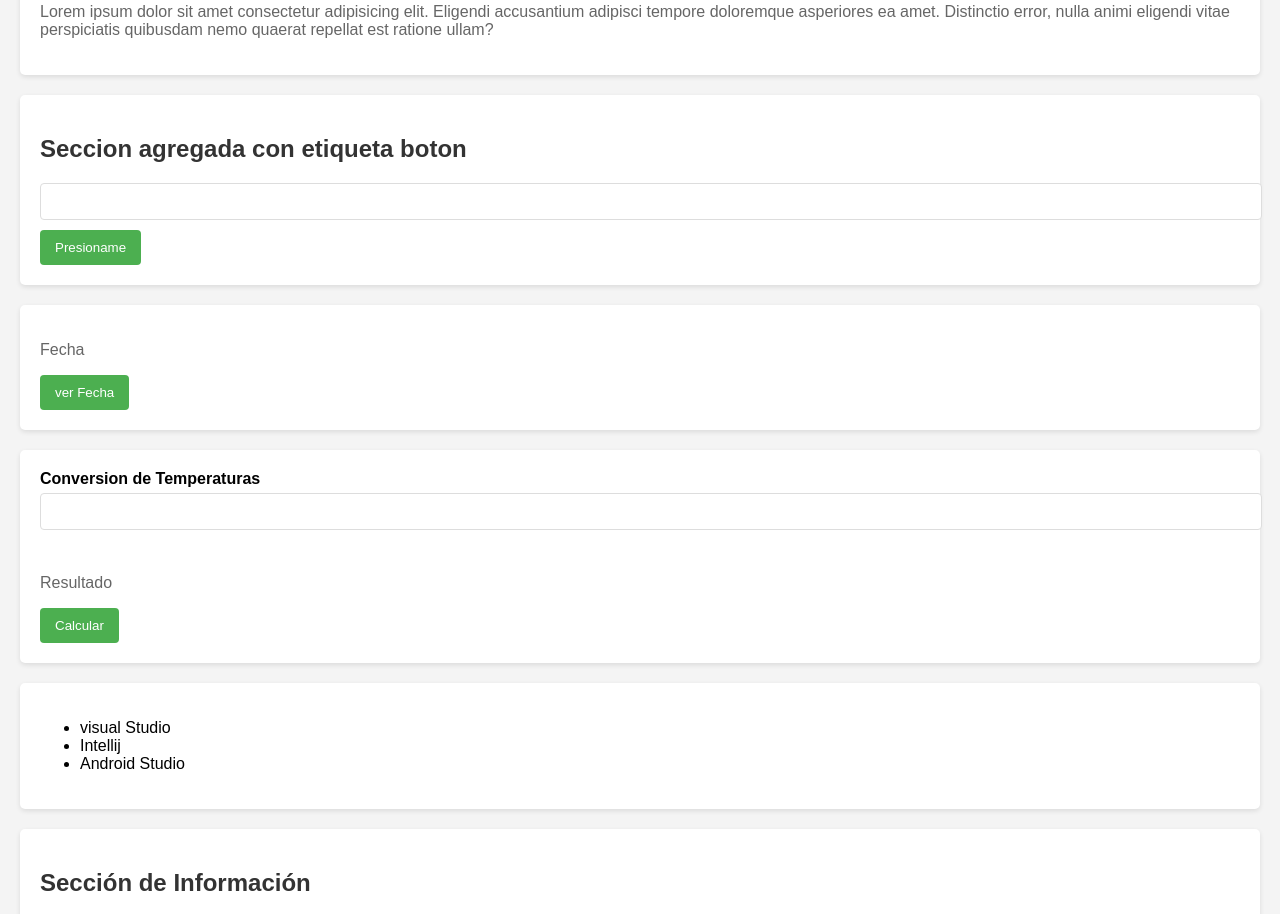
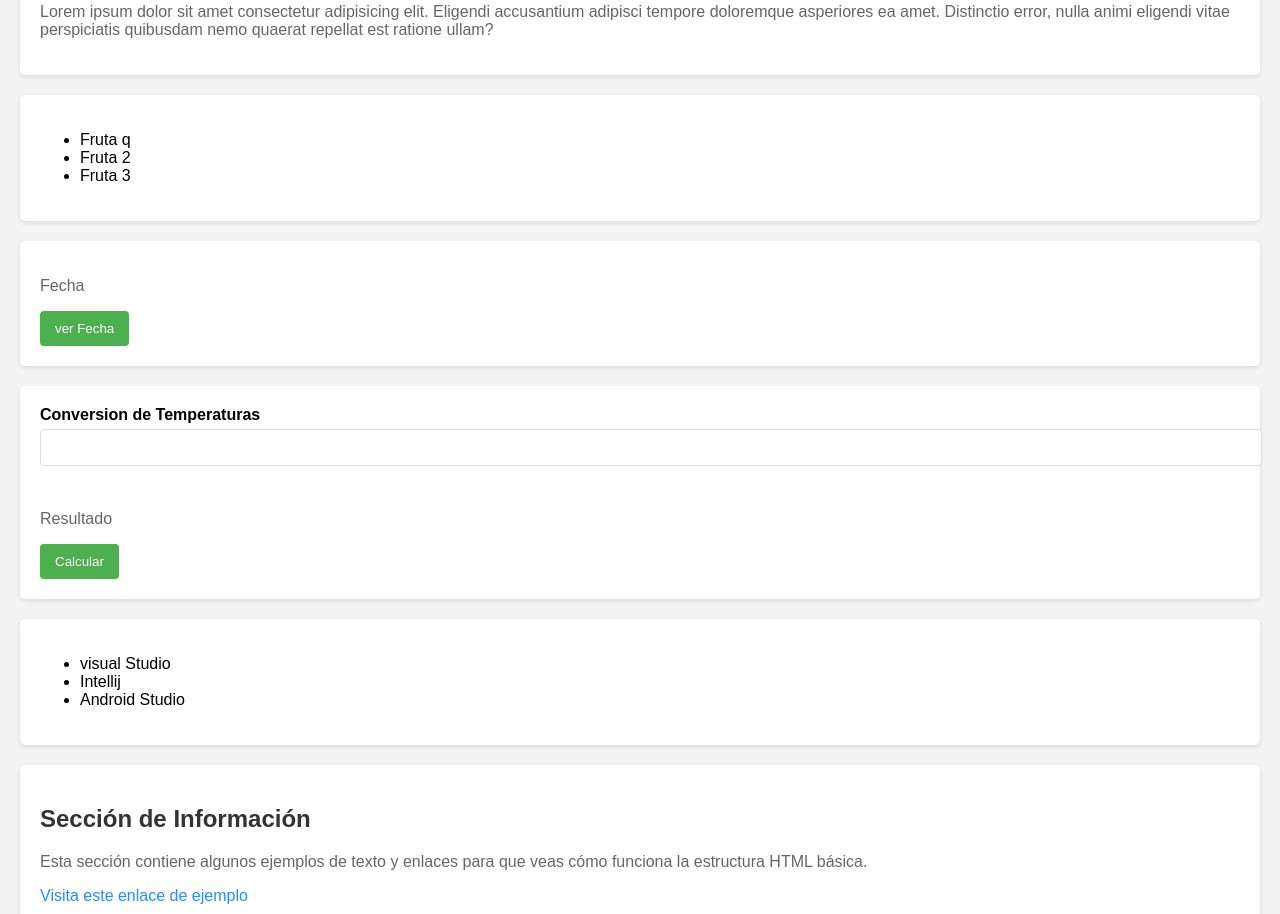
Before and after one commit to yeraldinSanabria/DOM, a plain HTML site: page index.html in a window 1280 px wide. Shown: the part 970-1884 px from the top of the page. Drawn offline with Linux system fonts and the light colour scheme.

Commit message:
agregue lista frutas

```diff
--- a/index.html
+++ b/index.html
@@ -42,13 +42,13 @@
             doloremque asperiores ea amet. Distinctio error, nulla animi eligendi vitae perspiciatis quibusdam nemo
             quaerat repellat est ratione ullam?</p>
     </section>
-
     <section>
-        <h2>Seccion agregada con etiqueta boton</h2>
-        <input type="text">
-        <button>Presioname</button>
+        <ul>
+            <li class="itme1">Fruta q</li>
+            <li class="itme2">Fruta 2</li>
+            <li class="itme3">Fruta 3</li>
+        </ul>
     </section>
-
     <section>
         <p id="resultado">Fecha</p>
         <button onmousedown="verFecha()" onmouseup="quitarFecha()">ver Fecha </button>
```
